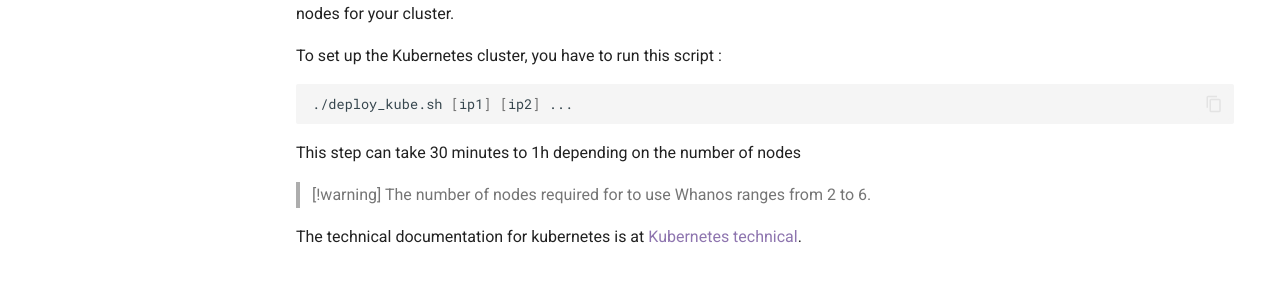
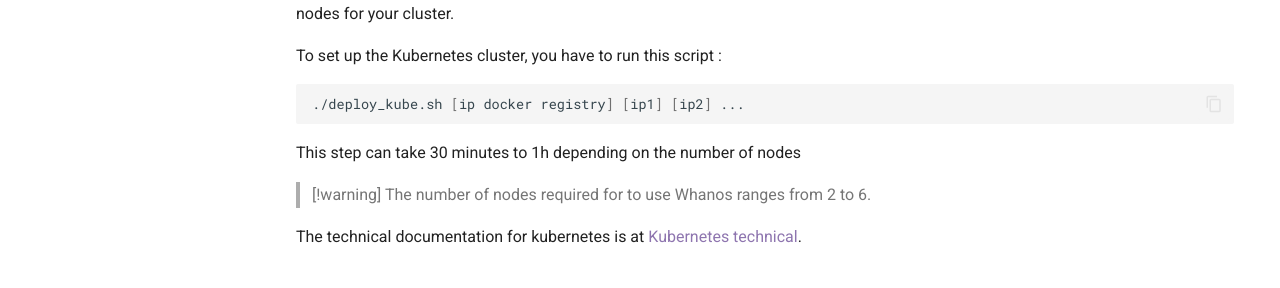
Before and after one commit to rclovis/Whanos, an MkDocs documentation site: the page built from documentation/docs/Kubernetes/Kubernetes deployment.md, in a window 1280 px wide. Shown: the part 303-591 px from the top of the page. Built offline with MkDocs 1.6.1 and Material for MkDocs 9.7.7, drawn with Linux system fonts in a browser that asks for light colours.

Commit message:
Update deploy_kube.sh script with docker registry IP

````diff
--- a/documentation/docs/Kubernetes/Kubernetes deployment.md
+++ b/documentation/docs/Kubernetes/Kubernetes deployment.md
@@ -5,7 +5,7 @@ Firstly, you must gather the local IP of the machines you want to use as nodes f
 
 To set up the Kubernetes cluster, you have to run this script :
 ```bash
-./deploy_kube.sh [ip1] [ip2] ...
+./deploy_kube.sh [ip docker registry] [ip1] [ip2] ...
 ```
 This step can take 30 minutes to 1h depending on the number of nodes
 
````
